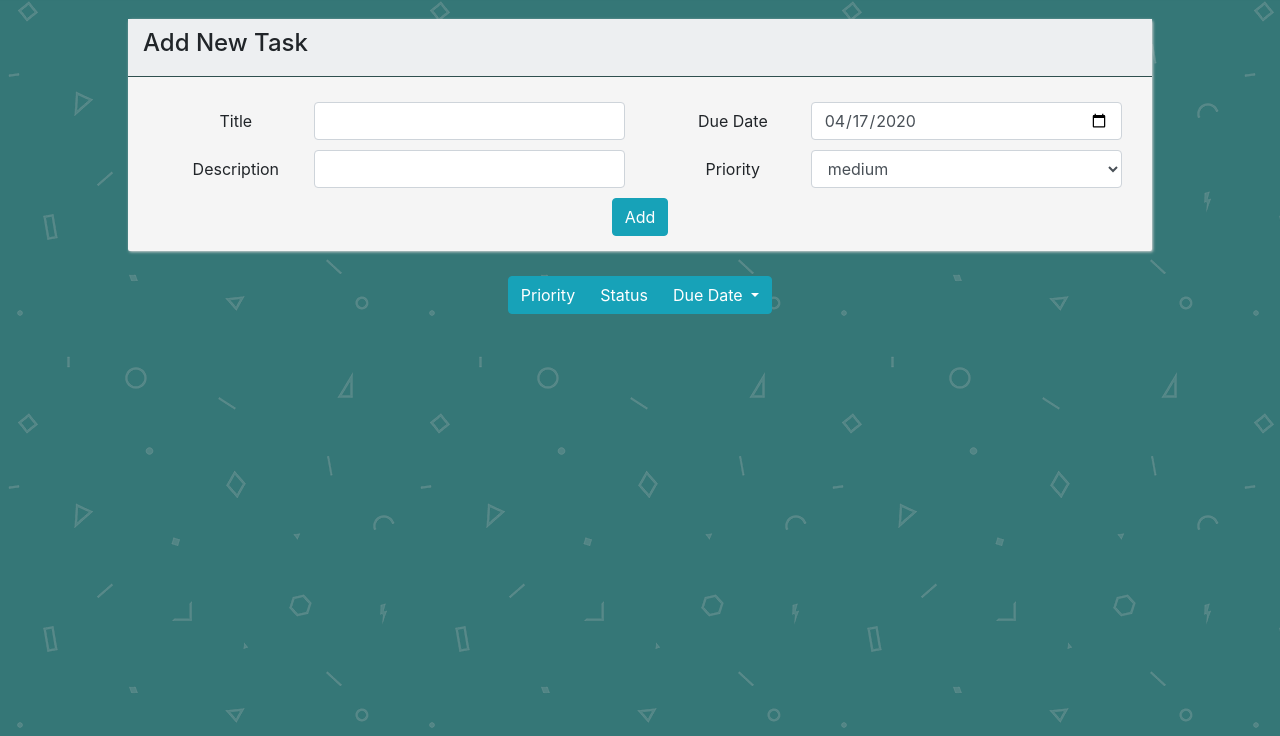
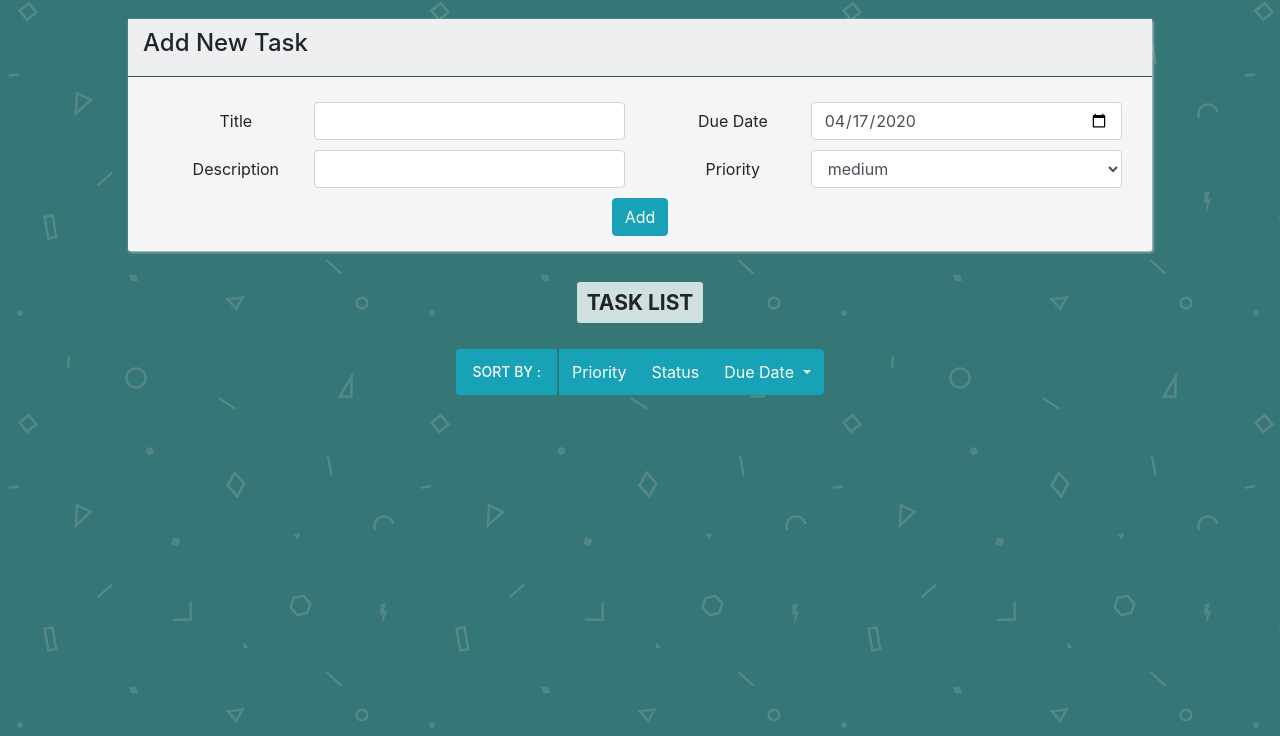
Before and after one commit to manaschopra18/Task-And-Notes-Manager, a website: page Public/index.html in a window 1280 px wide. Shown: the part 64-800 px from the top of the page. Drawn offline with nearby package versions, Linux system fonts and the light colour scheme; no server answers.

Commit message:
added headings task list and sort by

```diff
--- a/Public/Style.css
+++ b/Public/Style.css
@@ -138,3 +138,23 @@ body{
      margin-top:25px;
      z-index: 3;
  }
+ .list-heading > .badge{
+     background-color: #CEE0E0;
+     padding:10px;
+     border: 1px solid #357777;
+     font-family: inherit;
+ }
+ .list-heading{
+     text-align: center;
+     margin-top:30px;
+ }
+ .badge.badge-info {
+    align-items: center;
+    align-content: center;
+    align-self: center;
+    padding: 16px;
+    border-right: 3px solid #357777;
+    font-size: 14px;
+    font-weight: 450;
+
+}
--- a/Public/index.html
+++ b/Public/index.html
@@ -49,8 +49,11 @@
             </div>
         </form>
     </div>
+    <h3 class="list-heading"> <span class="badge">TASK LIST </span></h3>
     <div class="task-sort center">
+
           <div class="btn-group">
+            <div class="badge badge-info"> SORT BY :  </div>
             <button type="button" class="btn btn-info" onclick="sort(this.id)" id="sortByPriority">Priority</button>
             <button type="button" class="btn btn-info" onclick="sort(this.id)" id="sortByStatus">Status</button>
             <div class="btn-group">
```
